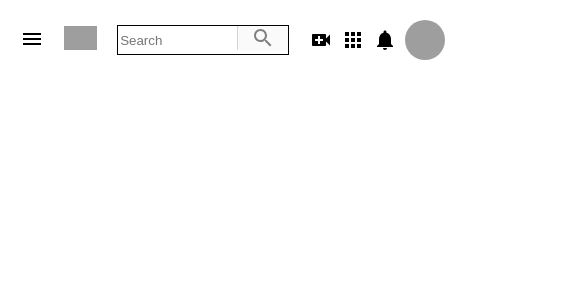
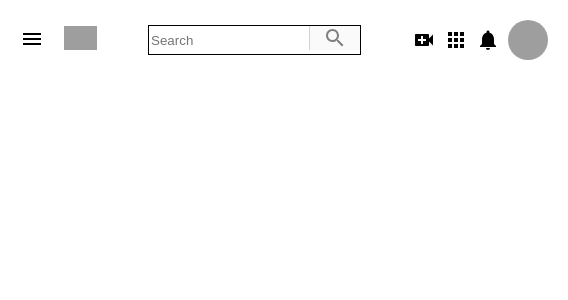
Before and after one commit to Rajput-Suraj/youtube-clone, a React (Create React App) app: page / in a window 390 px wide. Shown: the top 300 px of the page, 568 px wide, since content can reach past the window. Built offline with nearby package versions, Linux system fonts and the light colour scheme; grey boxes are pictures that could not be loaded.

Commit message:
Worked on header mobile responsive

```diff
--- a/src/components/Header/Header.css
+++ b/src/components/Header/Header.css
@@ -47,7 +47,7 @@
 
 @media only screen and (max-width: 600px) {
     .header {
-        width: 425px;
+        width: 528px;
     }
     .header__input > input {
         width: inherit;
```
